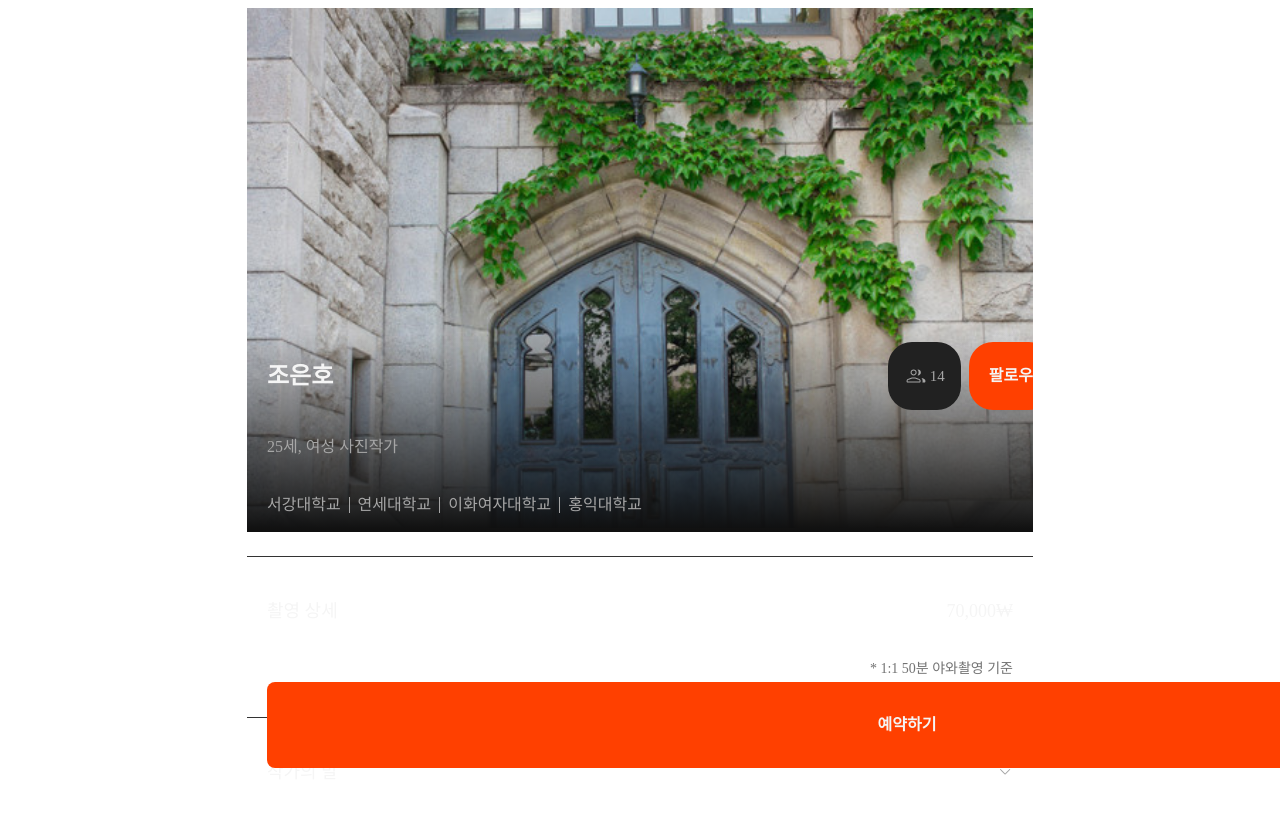
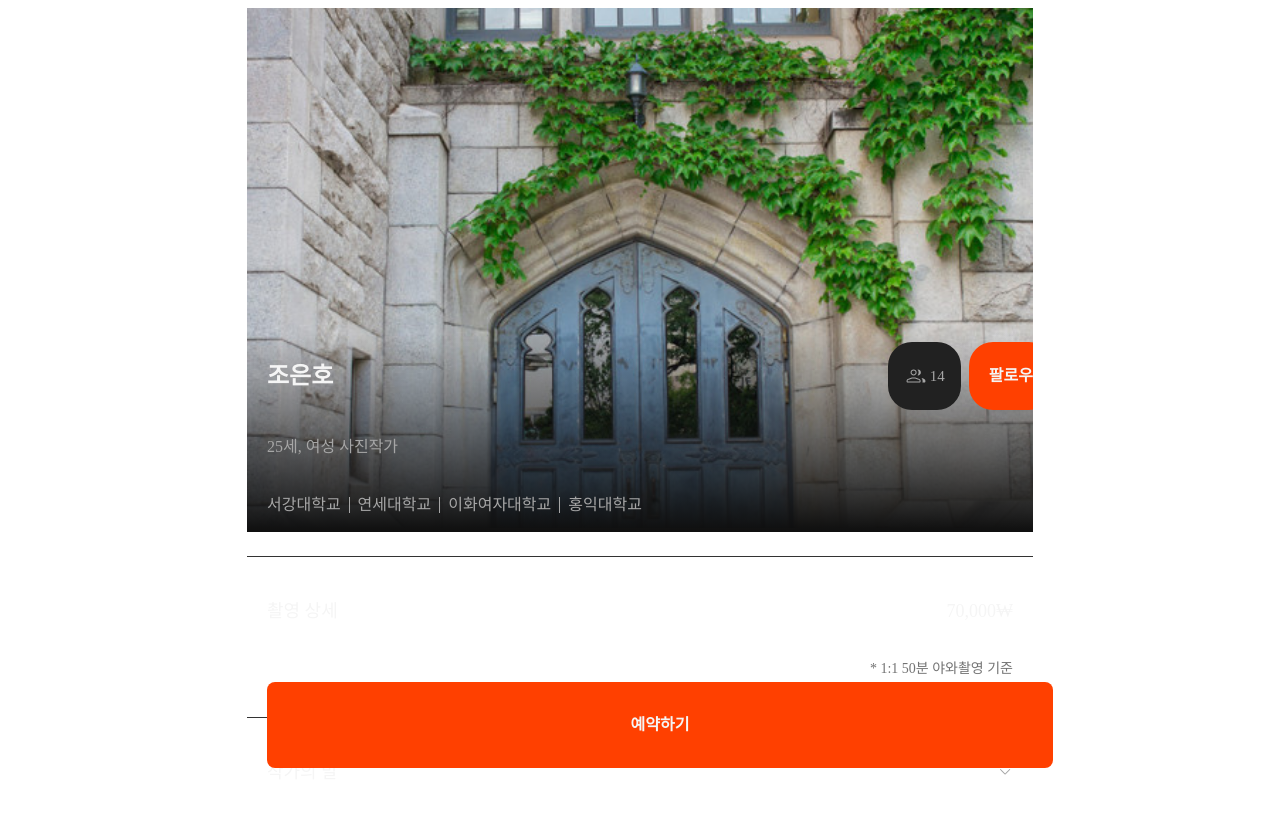
Before and after one commit to photo-ground/FE, a Next.js app: page /photographer/1 in a window 1280 px wide. Built offline with nearby package versions, Linux system fonts and the light colour scheme.

Commit message:
💄 ui: cta 버튼 너비 조정

```diff
--- a/src/app/photographer/[id]/screen.tsx
+++ b/src/app/photographer/[id]/screen.tsx
@@ -2,6 +2,7 @@
 
 import styled from 'styled-components';
 import CTAButton from '@/components/atoms/CTAButton';
+import BREAK_POINT from '@/styles/constants';
 import PhotographerProfile from './_components/PhotographerProfile';
 import Price from './_components/Price';
 import Message from './_components/Message';
@@ -22,6 +23,7 @@ const ButtonWrapper = styled.div`
   bottom: 2rem;
 
   width: 100%;
+  max-width: ${BREAK_POINT}px;
   padding: 0 1.25rem;
 `;
 
```
